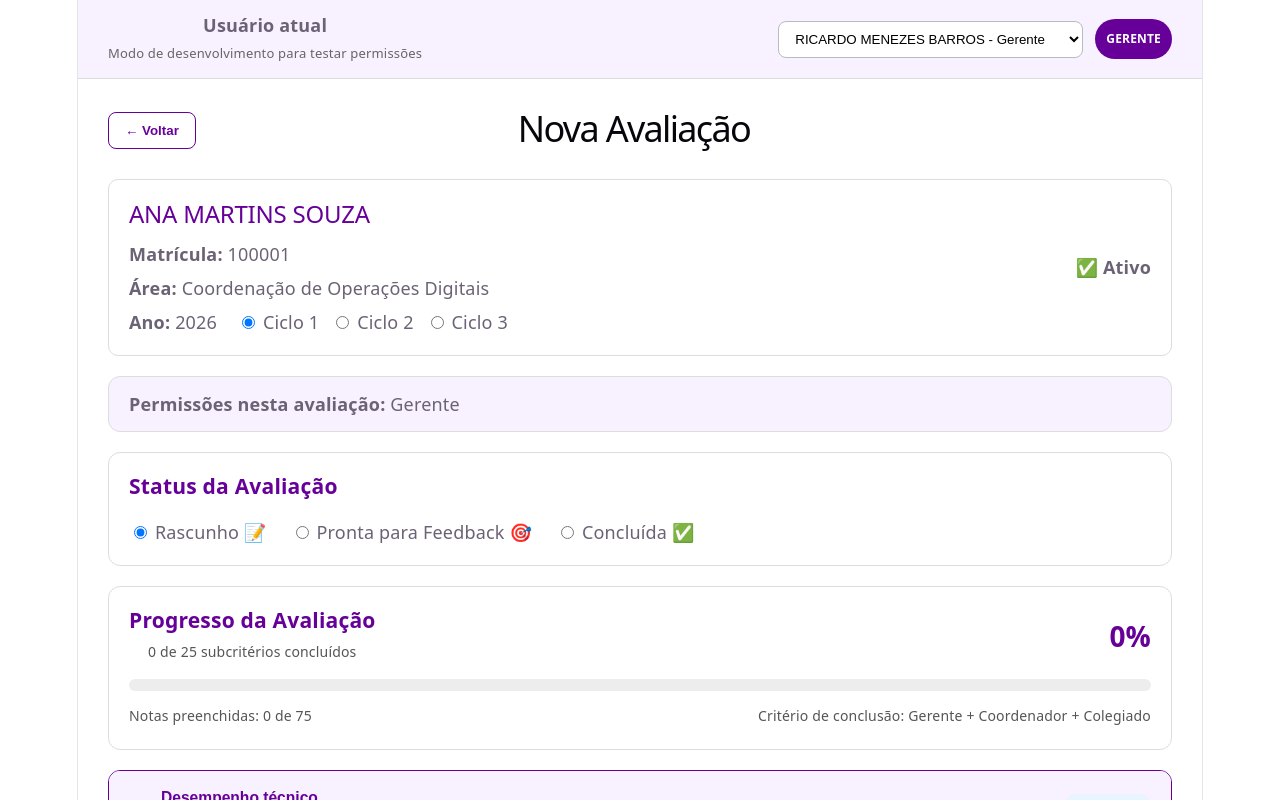
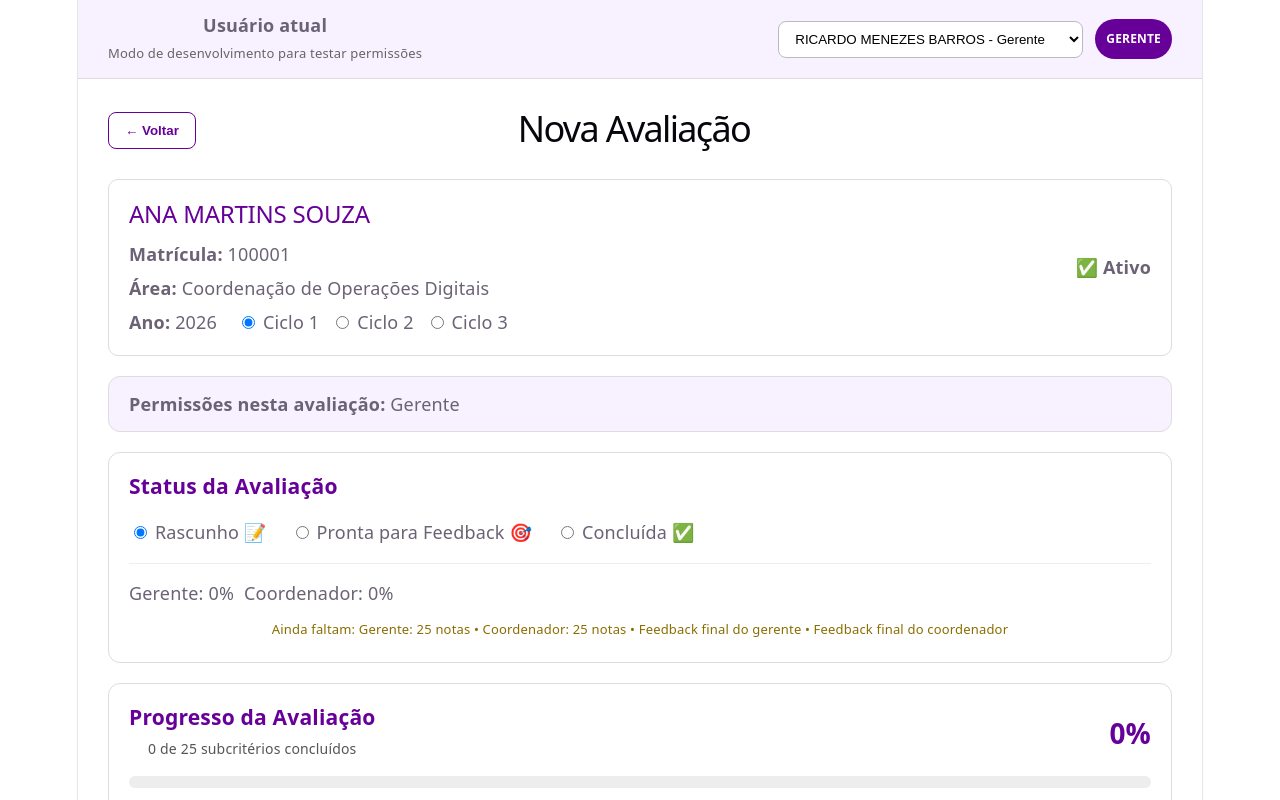
Before and after one commit to salinasjmilesbr/feedback-control-public, a React (Vite) app: page /colaborador/100001/novo-feedback in a window 1280 px wide. Shown: the top 800 px of the page. Built offline with nearby package versions, Linux system fonts and the light colour scheme.

Commit message:
Adiciona validacao de preenchimento e status da avaliacao

```diff
--- a/src/pages/EditarFeedbackPage.tsx
+++ b/src/pages/EditarFeedbackPage.tsx
@@ -3,6 +3,7 @@ import { useNavigate, useParams } from "react-router-dom";
 import { getColaboradorByMatricula, getColaboradores } from "../services/colaboradorStorage";
 import { useUsuarioAtual } from "../contexts/UsuarioAtualContext";
 import { obterPermissoesAvaliacao } from "../services/permissaoAvaliacao";
+import { calcularProgressoAvaliacao } from "../services/progressoAvaliacao";
 import { getFeedbacksByColaborador, updateFeedback, } from "../services/feedbackStorage";
 import type { Feedback } from "../types/Feedback";
 
@@ -537,6 +538,32 @@ function EditarFeedbackPage() {
       ? 0
       : Math.round((subcriteriosConcluidos / totalSubcriterios) * 100);
 
+  const progressoAvaliacao = calcularProgressoAvaliacao(
+    criterios,
+    avaliacoes,
+    votosColegiado,
+    colaborador,
+    colaboradores,
+    feedbackFinalGerente,
+    feedbackFinalCoordenador
+  );
+
+  function alterarStatus(novoStatus: Feedback["status"]) {
+    if (
+      novoStatus !== "RASCUNHO" &&
+      !progressoAvaliacao.completo
+    ) {
+      alert(
+        `A avaliação ainda não está completa.\n\n${progressoAvaliacao.pendencias.join(
+          "\n"
+        )}`
+      );
+      return;
+    }
+
+    setStatus(novoStatus);
+  }
+
   const totalFeedbacksFinaisPreenchidos = [
     feedbackFinalGerente,
     feedbackFinalCoordenador,
@@ -592,6 +619,15 @@ function EditarFeedbackPage() {
   }
 
   function handleSalvarAlteracoes() {
+    if (status !== "RASCUNHO" && !progressoAvaliacao.completo) {
+      alert(
+        `Não é possível salvar com este status.\n\n${progressoAvaliacao.pendencias.join(
+          "\n"
+        )}`
+      );
+      return;
+    }
+
     const feedbackAtualizado = {
       ...feedback,
 
@@ -815,7 +851,7 @@ function EditarFeedbackPage() {
             <input
               type="radio"
               checked={status === "RASCUNHO"}
-              onChange={() => setStatus("RASCUNHO")}
+              onChange={() => alterarStatus("RASCUNHO")}
             />
             {" "}Rascunho 📝
           </label>
@@ -824,7 +860,7 @@ function EditarFeedbackPage() {
             <input
               type="radio"
               checked={status === "PRONTA_PARA_FEEDBACK"}
-              onChange={() => setStatus("PRONTA_PARA_FEEDBACK")}
+              onChange={() => alterarStatus("PRONTA_PARA_FEEDBACK")}
             />
             {" "}Pronta para Feedback 🎯
           </label>
@@ -833,10 +869,69 @@ function EditarFeedbackPage() {
             <input
               type="radio"
               checked={status === "CONCLUIDA"}
-              onChange={() => setStatus("CONCLUIDA")}
+              onChange={() => alterarStatus("CONCLUIDA")}
             />
             {" "}Concluída ✅
           </label>
+        </div>
+
+        <div
+          style={{
+            marginTop: "18px",
+            paddingTop: "16px",
+            borderTop: "1px solid #eee",
+          }}
+        >
+          <div
+            style={{
+              display: "flex",
+              gap: "10px",
+              flexWrap: "wrap",
+            }}
+          >
+            {progressoAvaliacao.gerente.necessario && (
+              <span>
+                Gerente: {progressoAvaliacao.gerente.percentual}%
+              </span>
+            )}
+            {progressoAvaliacao.coordenador.necessario && (
+              <span>
+                Coordenador: {progressoAvaliacao.coordenador.percentual}%
+              </span>
+            )}
+            {progressoAvaliacao.colegiado.necessario && (
+              <span>
+                Colegiado: {progressoAvaliacao.colegiado.percentual}%
+              </span>
+            )}
+          </div>
+
+          {!progressoAvaliacao.completo && (
+            <div
+              style={{
+                marginTop: "10px",
+                color: "#8A6D00",
+                fontSize: "13px",
+              }}
+            >
+              Ainda faltam: {
+                progressoAvaliacao.pendencias.join(" • ")
+              }
+            </div>
+          )}
+
+          {progressoAvaliacao.completo && (
+            <div
+              style={{
+                marginTop: "10px",
+                color: "#107C41",
+                fontSize: "13px",
+                fontWeight: "bold",
+              }}
+            >
+              Todas as notas e feedbacks finais obrigatórios foram preenchidos.
+            </div>
+          )}
         </div>
       </div>
 
--- a/src/pages/NovoFeedbackPage.tsx
+++ b/src/pages/NovoFeedbackPage.tsx
@@ -5,6 +5,7 @@ import { saveFeedback, getFeedbacksByColaborador,} from "../services/feedbackSto
 import type { Feedback } from "../types/Feedback";
 import { useUsuarioAtual } from "../contexts/UsuarioAtualContext";
 import { obterPermissoesAvaliacao } from "../services/permissaoAvaliacao";
+import { calcularProgressoAvaliacao } from "../services/progressoAvaliacao";
 
 const criterios = [
   {
@@ -458,6 +459,32 @@ function NovoFeedbackPage() {
       ? 0
       : Math.round((subcriteriosConcluidos / totalSubcriterios) * 100);
 
+  const progressoAvaliacao = calcularProgressoAvaliacao(
+    criterios,
+    avaliacoes,
+    votosColegiado,
+    colaborador,
+    colaboradores,
+    feedbackFinalGerente,
+    feedbackFinalCoordenador
+  );
+
+  function alterarStatus(novoStatus: Feedback["status"]) {
+    if (
+      novoStatus !== "RASCUNHO" &&
+      !progressoAvaliacao.completo
+    ) {
+      alert(
+        `A avaliação ainda não está completa.\n\n${progressoAvaliacao.pendencias.join(
+          "\n"
+        )}`
+      );
+      return;
+    }
+
+    setStatus(novoStatus);
+  }
+
   const totalFeedbacksFinaisPreenchidos = [
     feedbackFinalGerente,
     feedbackFinalCoordenador,
@@ -513,6 +540,15 @@ function NovoFeedbackPage() {
   }
 
   function handleSalvarFeedback() {
+    if (status !== "RASCUNHO" && !progressoAvaliacao.completo) {
+      alert(
+        `Não é possível salvar com este status.\n\n${progressoAvaliacao.pendencias.join(
+          "\n"
+        )}`
+      );
+      return;
+    }
+
     const novoFeedback = {
       id: crypto.randomUUID(),
       colaboradorId: colaborador!.matricula,
@@ -795,7 +831,7 @@ if (feedbackExistente) {
             <input
               type="radio"
               checked={status === "RASCUNHO"}
-              onChange={() => setStatus("RASCUNHO")}
+              onChange={() => alterarStatus("RASCUNHO")}
             />
             {" "}Rascunho 📝
           </label>
@@ -804,7 +840,7 @@ if (feedbackExistente) {
             <input
               type="radio"
               checked={status === "PRONTA_PARA_FEEDBACK"}
-              onChange={() => setStatus("PRONTA_PARA_FEEDBACK")}
+              onChange={() => alterarStatus("PRONTA_PARA_FEEDBACK")}
             />
             {" "}Pronta para Feedback 🎯
           </label>
@@ -813,10 +849,69 @@ if (feedbackExistente) {
             <input
               type="radio"
               checked={status === "CONCLUIDA"}
-              onChange={() => setStatus("CONCLUIDA")}
+              onChange={() => alterarStatus("CONCLUIDA")}
             />
             {" "}Concluída ✅
           </label>
+        </div>
+
+        <div
+          style={{
+            marginTop: "18px",
+            paddingTop: "16px",
+            borderTop: "1px solid #eee",
+          }}
+        >
+          <div
+            style={{
+              display: "flex",
+              gap: "10px",
+              flexWrap: "wrap",
+            }}
+          >
+            {progressoAvaliacao.gerente.necessario && (
+              <span>
+                Gerente: {progressoAvaliacao.gerente.percentual}%
+              </span>
+            )}
+            {progressoAvaliacao.coordenador.necessario && (
+              <span>
+                Coordenador: {progressoAvaliacao.coordenador.percentual}%
+              </span>
+            )}
+            {progressoAvaliacao.colegiado.necessario && (
+              <span>
+                Colegiado: {progressoAvaliacao.colegiado.percentual}%
+              </span>
+            )}
+          </div>
+
+          {!progressoAvaliacao.completo && (
+            <div
+              style={{
+                marginTop: "10px",
+                color: "#8A6D00",
+                fontSize: "13px",
+              }}
+            >
+              Ainda faltam: {
+                progressoAvaliacao.pendencias.join(" • ")
+              }
+            </div>
+          )}
+
+          {progressoAvaliacao.completo && (
+            <div
+              style={{
+                marginTop: "10px",
+                color: "#107C41",
+                fontSize: "13px",
+                fontWeight: "bold",
+              }}
+            >
+              Todas as notas e feedbacks finais obrigatórios foram preenchidos.
+            </div>
+          )}
         </div>
       </div>
 
--- /dev/null
+++ b/src/services/progressoAvaliacao.ts
@@ -0,0 +1,190 @@
+import type { Colaborador } from "../types/Colaborador";
+
+type CriterioBase = {
+  id: string;
+  subcriterios: string[];
+};
+
+type NotaPapel = {
+  gerente: number;
+  coordenador: number;
+  colegiado: number;
+};
+
+type AvaliacoesBase = Record<
+  string,
+  { notas: Record<string, NotaPapel> }
+>;
+
+type VotosColegiadoBase = Record<
+  string,
+  Record<string, Record<number, number>>
+>;
+
+export type ProgressoPapel = {
+  necessario: boolean;
+  preenchidos: number;
+  total: number;
+  percentual: number;
+};
+
+export type ProgressoAvaliacao = {
+  gerente: ProgressoPapel;
+  coordenador: ProgressoPapel;
+  colegiado: ProgressoPapel;
+  completo: boolean;
+  pendencias: string[];
+};
+
+function percentual(preenchidos: number, total: number) {
+  return total === 0 ? 100 : Math.round((preenchidos / total) * 100);
+}
+
+function temGerenteResponsavel(
+  colaborador: Colaborador,
+  colaboradores: Colaborador[]
+) {
+  const porMatricula = new Map(
+    colaboradores.map((item) => [item.matricula, item])
+  );
+
+  let atual: Colaborador | undefined = colaborador;
+  const visitados = new Set<number>();
+
+  while (atual?.gestorDiretoMatricula) {
+    if (visitados.has(atual.gestorDiretoMatricula)) return false;
+    visitados.add(atual.gestorDiretoMatricula);
+
+    const gestor = porMatricula.get(atual.gestorDiretoMatricula);
+    if (!gestor) return false;
+    if (gestor.funcao === "GERENTE") return true;
+    atual = gestor;
+  }
+
+  return false;
+}
+
+export function calcularProgressoAvaliacao(
+  criterios: CriterioBase[],
+  avaliacoes: AvaliacoesBase,
+  votosColegiado: VotosColegiadoBase,
+  colaborador: Colaborador,
+  colaboradores: Colaborador[],
+  feedbackFinalGerente: string,
+  feedbackFinalCoordenador: string
+): ProgressoAvaliacao {
+  const totalSubcriterios = criterios.reduce(
+    (total, criterio) => total + criterio.subcriterios.length,
+    0
+  );
+
+  const gestorDireto = colaborador.gestorDiretoMatricula
+    ? colaboradores.find(
+        (item) => item.matricula === colaborador.gestorDiretoMatricula
+      )
+    : undefined;
+
+  const gerenteNecessario = temGerenteResponsavel(
+    colaborador,
+    colaboradores
+  );
+  const coordenadorNecessario = gestorDireto?.funcao === "COORDENADOR";
+  const avaliadoresColegiado =
+    colaborador.avaliadoresColegiadoMatriculas ?? [];
+  const colegiadoNecessario = avaliadoresColegiado.length > 0;
+
+  let gerentePreenchidos = 0;
+  let coordenadorPreenchidos = 0;
+  let colegiadoPreenchidos = 0;
+
+  criterios.forEach((criterio) => {
+    criterio.subcriterios.forEach((subcriterio) => {
+      const notas = avaliacoes[criterio.id]?.notas[subcriterio];
+
+      if (notas?.gerente > 0) gerentePreenchidos += 1;
+      if (notas?.coordenador > 0) coordenadorPreenchidos += 1;
+
+      avaliadoresColegiado.forEach((matriculaAvaliador) => {
+        if (
+          (votosColegiado[criterio.id]?.[subcriterio]?.[
+            matriculaAvaliador
+          ] ?? 0) > 0
+        ) {
+          colegiadoPreenchidos += 1;
+        }
+      });
+    });
+  });
+
+  const gerenteTotal = gerenteNecessario ? totalSubcriterios : 0;
+  const coordenadorTotal = coordenadorNecessario ? totalSubcriterios : 0;
+  const colegiadoTotal = colegiadoNecessario
+    ? totalSubcriterios * avaliadoresColegiado.length
+    : 0;
+
+  const gerente: ProgressoPapel = {
+    necessario: gerenteNecessario,
+    preenchidos: gerentePreenchidos,
+    total: gerenteTotal,
+    percentual: percentual(gerentePreenchidos, gerenteTotal),
+  };
+
+  const coordenador: ProgressoPapel = {
+    necessario: coordenadorNecessario,
+    preenchidos: coordenadorPreenchidos,
+    total: coordenadorTotal,
+    percentual: percentual(coordenadorPreenchidos, coordenadorTotal),
+  };
+
+  const colegiado: ProgressoPapel = {
+    necessario: colegiadoNecessario,
+    preenchidos: colegiadoPreenchidos,
+    total: colegiadoTotal,
+    percentual: percentual(colegiadoPreenchidos, colegiadoTotal),
+  };
+
+  const pendencias: string[] = [];
+
+  if (gerente.necessario && gerente.preenchidos < gerente.total) {
+    pendencias.push(
+      `Gerente: ${gerente.total - gerente.preenchidos} notas`
+    );
+  }
+
+  if (
+    coordenador.necessario &&
+    coordenador.preenchidos < coordenador.total
+  ) {
+    pendencias.push(
+      `Coordenador: ${coordenador.total - coordenador.preenchidos} notas`
+    );
+  }
+
+  if (colegiado.necessario && colegiado.preenchidos < colegiado.total) {
+    pendencias.push(
+      `Colegiado: ${colegiado.total - colegiado.preenchidos} votos`
+    );
+  }
+
+  if (
+    gerente.necessario &&
+    feedbackFinalGerente.trim().length === 0
+  ) {
+    pendencias.push("Feedback final do gerente");
+  }
+
+  if (
+    coordenador.necessario &&
+    feedbackFinalCoordenador.trim().length === 0
+  ) {
+    pendencias.push("Feedback final do coordenador");
+  }
+
+  return {
+    gerente,
+    coordenador,
+    colegiado,
+    completo: pendencias.length === 0,
+    pendencias,
+  };
+}
```
